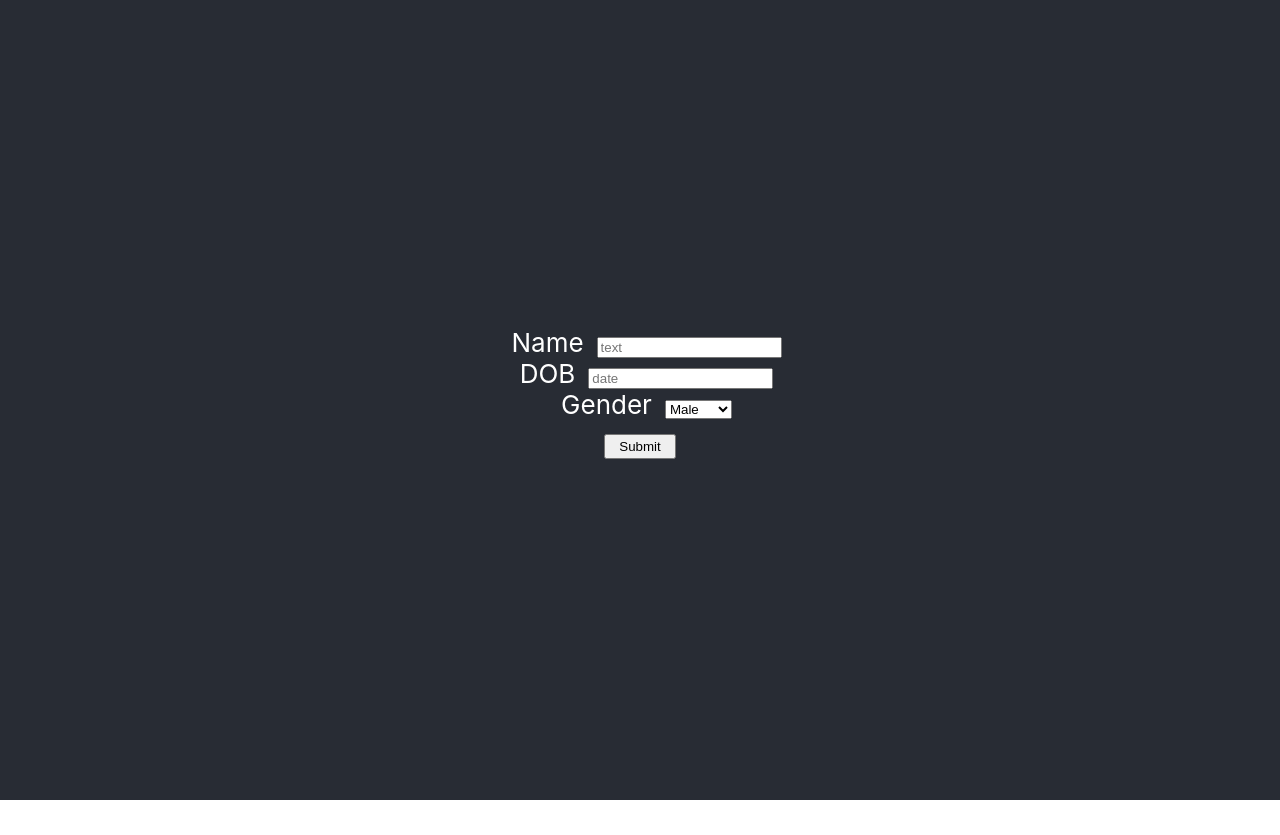
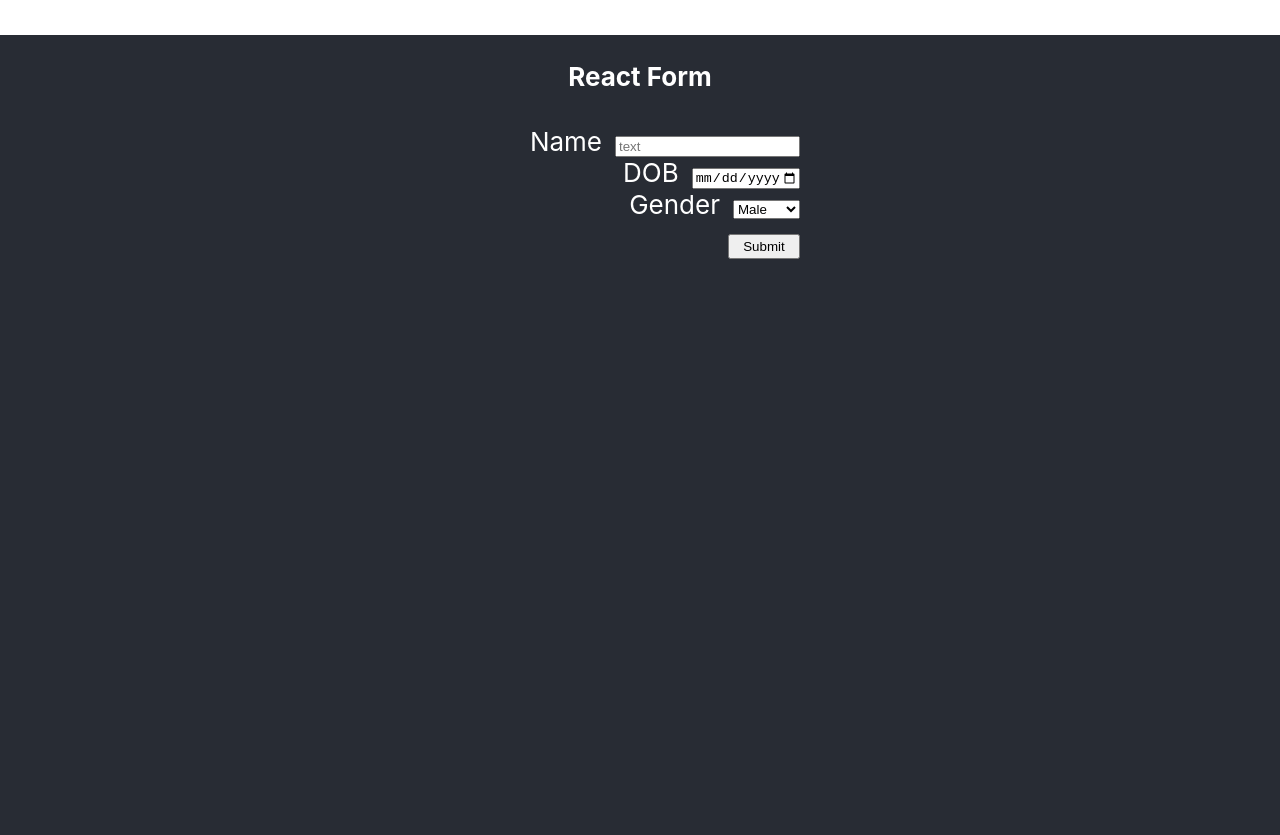
Before and after one commit to ML6503/React-Form, a React (Create React App) app: page / in a window 1280 px wide. Before the commit the page ends 800 px from the top, so only its background shows below. Built offline with nearby package versions, Linux system fonts and the light colour scheme.

Commit message:
DOB validation added and some css

```diff
--- a/src/App.css
+++ b/src/App.css
@@ -11,12 +11,16 @@
 .App-header {
   background-color: #282c34;
   min-height: 100vh;
-  display: flex;
-  /* flex-direction: column; */
+  /* display: flex;
+  flex-direction: column; */
   align-items: center;
   justify-content: center;
   font-size: calc(10px + 2vmin);
   color: white;
+}
+
+.App-header > h4 {
+  padding: 1em 0 0 0;
 }
 
 .App-link {
@@ -33,15 +37,29 @@
 }
 
 .form {
+  align-items: flex-end;
+  display: flex;
   flex-direction: column;
+  flex-wrap: wrap;
+  justify-content: flex-start;
+  min-height: 60vh;
+  width: 800px;
 }
 
 .label {
   padding: .5em;
+  align-self: flex-end;
 }
 
+/* .form {
+  align-items: flex-end;
+} */
+
 .submit {
-  align-self: center;
-  margin: 1em;
+  margin: 1em 0;
   padding: .25em 1em;
 }
+
+.genderbox {
+  flex-basis: 200px;
+}
--- a/src/App.js
+++ b/src/App.js
@@ -8,7 +8,10 @@ function App() {
   return (
     <div className="App">
       <header className="App-header">
+        <h4>React Form</h4>
+        <div className="wrapper">
         <Form input={input}/>
+        </div>
       </header>
     </div>
   );
--- a/src/Form.js
+++ b/src/Form.js
@@ -12,7 +12,7 @@ class Form extends React.Component {
         this.state = {
             Name: {},
             DOB: {},
-            Gender:{},
+            Gender: 1,
         };
 
         this.onSubmit=this.onSubmit.bind(this);
@@ -22,6 +22,7 @@ class Form extends React.Component {
     onSubmit(event) {
         event.preventDefault();
         console.log(this.state);
+        alert('output: ' + JSON.stringify(this.state));
     }
 
     handleInput(input, id) {
@@ -52,11 +53,15 @@ class Form extends React.Component {
                                         id={el.id}
                                         required
                                         pattern="\S+ \S+.*"
+                                        type={el.type}
                                         onInput={(event) => {this.handleInput(event.target.value, el.id)}}
                                     />
                                 </div>
                             );
                         } else if(el.id === "dob") {
+                            const minAge = 18;
+                            const d = new Date();
+                            d.setFullYear(d.getFullYear() - minAge);
                             return (
                                 <div key={el.id}>
                                     <label className="label" htmlFor={el.id}>{el.label}</label>
@@ -64,6 +69,9 @@ class Form extends React.Component {
                                         placeholder={el.type}
                                         id={el.id}
                                         required
+                                        type={el.type}
+                                        max={d.toJSON().slice(0, 10)}
+                                        onInput={(event) => {this.handleInput(event.target.value, el.id)}}
                                     />
                                 </div>
                             );
@@ -71,7 +79,12 @@ class Form extends React.Component {
                             return (
                                 <div key={el.id}>
                                     <label className="label" htmlFor={el.id}>{el.label}</label>
-                                    <select name={el.name}>
+                                    <select
+                                    className="genderbox"
+                                    name={el.name}
+                                    value={this.state.Gender.value}
+                                    onChange={(event) => {this.handleInput(event.target.value, el.id)}}
+                                    >
                                         <option value="1">Male</option>
                                         <option value="2">Female</option>
                                     </select>
```
